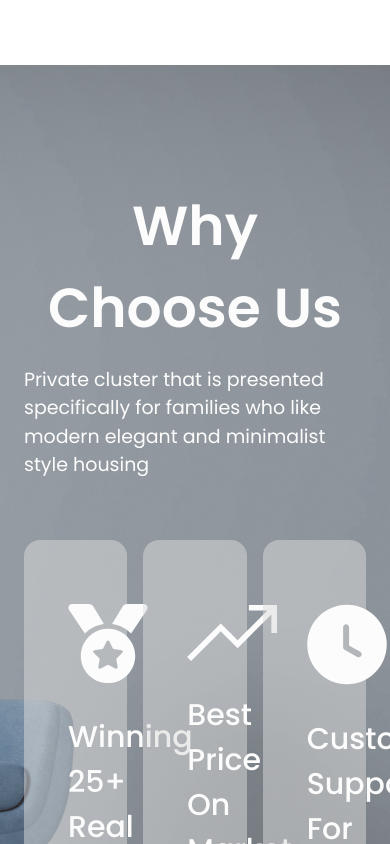
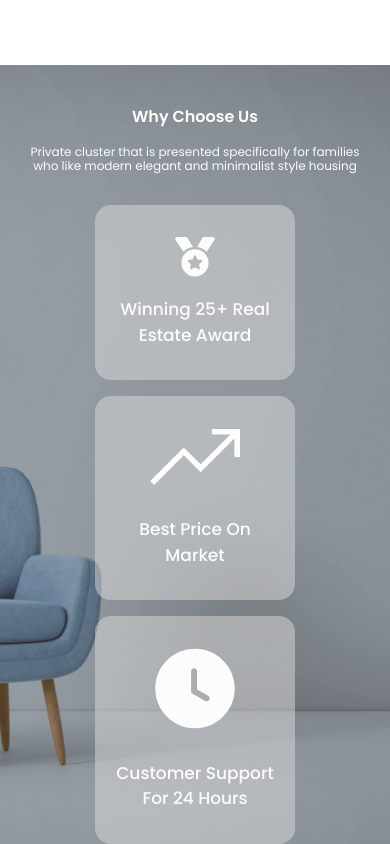
Before and after one commit to raymondtju/future-living, a Next.js app: page / in a window 390 px wide. Shown: the part 6480-7324 px from the top of the page. Built offline with nearby package versions, Linux system fonts and the light colour scheme; what prettier-plugin-tailwindcss would draw is missing.

Commit message:
style: add section whyChoose mobile view

```diff
--- a/components/home/Section/WhyChooseUsSection.tsx
+++ b/components/home/Section/WhyChooseUsSection.tsx
@@ -6,7 +6,7 @@ function WhyChooseUsSection() {
   return (
     <>
       <div
-        className="relative bg-no-repeat py-[120px]"
+        className="relative bg-no-repeat py-10 md:py-[120px]"
         style={{
           background: `linear-gradient(0deg, rgba(0, 0, 0, 0.24), rgba(0, 0, 0, 0.24)), url("/assets/images/whychooseus-bg.jpg")`,
           backgroundSize: "cover",
@@ -14,30 +14,30 @@ function WhyChooseUsSection() {
         }}
       >
         <Layout>
-          <h2 className="text-center text-14xl font-semibold text-White-20">
+          <h2 className="section-title text-center font-semibold text-White-20">
             Why Choose Us
           </h2>
-          <p className="pt-4 text-2xl text-White-20">
+          <p className="pt-4 text-center text-[12px] leading-[120%] text-White-20 md:text-2xl">
             Private cluster that is presented specifically for families who like
             modern elegant and minimalist style housing
           </p>
-          <div className="mt-[60px]">
-            <div className="grid grid-cols-3 gap-4">
-              <div className="rounded-15xl bg-[#DCDCDC]/50 py-16 px-11">
-                <Award className="mx-auto flex w-20 text-White-20" />
-                <h6 className="pt-8 text-center text-7xl font-medium text-White-20">
+          <div className="mt-8 flex justify-center md:mt-[60px]">
+            <div className="grid grid-cols-1 gap-4 md:grid-cols-2 lg:grid-cols-3">
+              <div className="max-w-[200px] rounded-15xl bg-[#DCDCDC]/50 px-5 py-8 md:max-w-none md:py-16 md:px-11">
+                <Award className="mx-auto flex w-10 text-White-20 md:w-20" />
+                <h6 className="pt-5 text-center text-lg font-medium text-White-20 md:pt-8 md:text-7xl">
                   Winning 25+ Real Estate Award
                 </h6>
               </div>
-              <div className="rounded-15xl bg-[#DCDCDC]/50 py-16 px-11">
+              <div className="max-w-[200px] rounded-15xl bg-[#DCDCDC]/50 px-5 py-8 md:max-w-none md:py-16 md:px-11">
                 <Trend className="mx-auto flex w-[90px] text-White-20" />
-                <h6 className="pt-8 text-center text-7xl font-medium text-White-20">
+                <h6 className="pt-8 text-center text-lg font-medium text-White-20 md:text-7xl">
                   Best Price On Market
                 </h6>
               </div>
-              <div className="rounded-15xl bg-[#DCDCDC]/50 py-16 px-11">
+              <div className="max-w-[200px] rounded-15xl bg-[#DCDCDC]/50 px-5 py-8 md:max-w-none md:py-16 md:px-11">
                 <Time className="mx-auto flex w-20 text-White-20" />
-                <h6 className="pt-8 text-center text-7xl font-medium text-White-20">
+                <h6 className="pt-8 text-center text-lg font-medium text-White-20 md:text-7xl">
                   Customer Support For 24 Hours
                 </h6>
               </div>
```
